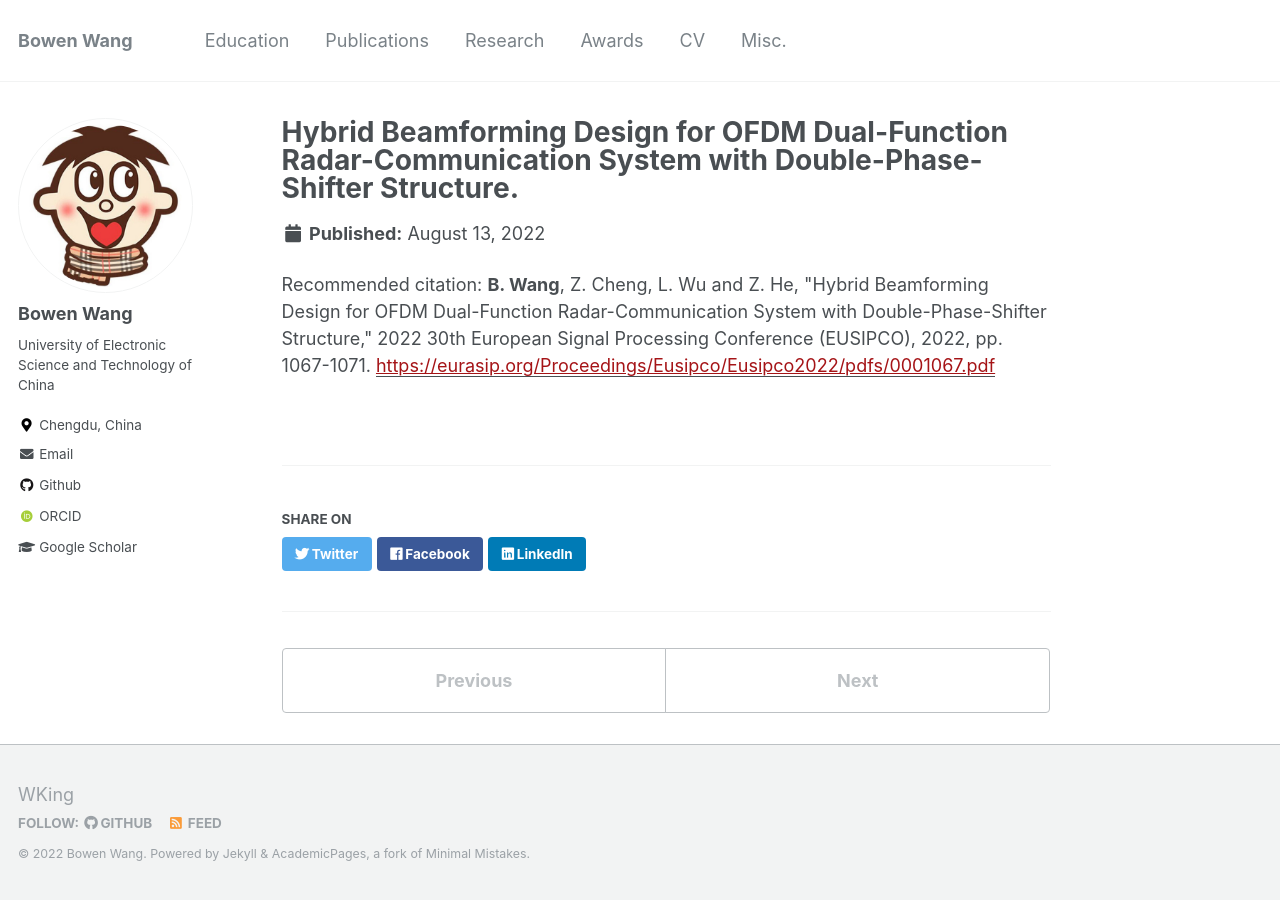
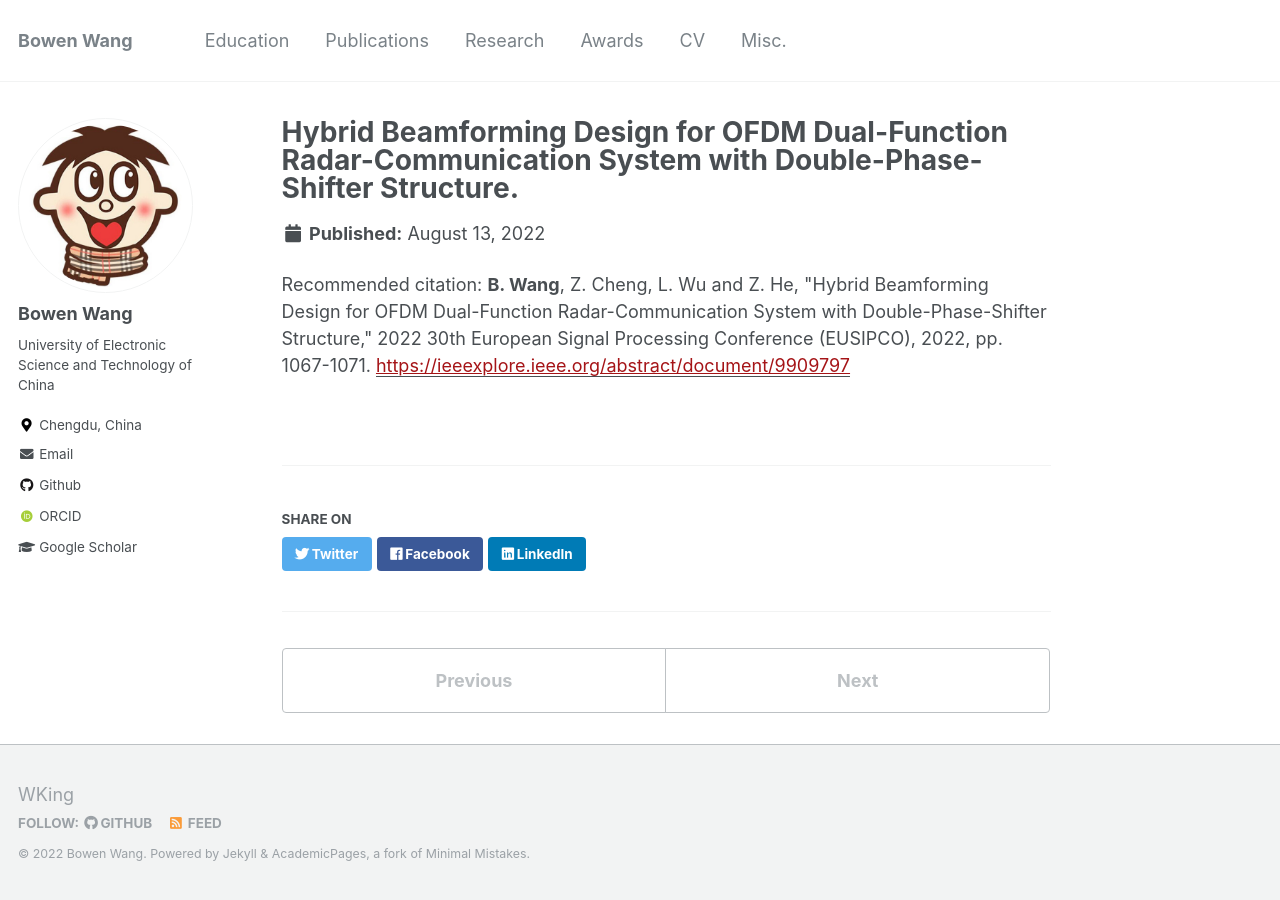
Before and after one commit to BW-Wang/BW-Wang.github.io, a Jekyll site: the page built from _publications/2022-conf2-eusipco.md, in a window 1280 px wide. Built offline with Jekyll 4.4.1, drawn with Linux system fonts in a browser that asks for light colours; some web fonts are replaced; some of the changed lines change nothing that is shown.

Commit message:
Update 2022-conf2-eusipco.md

```diff
--- a/_publications/2022-conf2-eusipco.md
+++ b/_publications/2022-conf2-eusipco.md
@@ -4,7 +4,7 @@ collection: publications
 permalink: /publication/2022-conf2-eusipco
 date: 2022-8-13
 level: conference
-paperurl: 'https://eurasip.org/Proceedings/Eusipco/Eusipco2022/pdfs/0001067.pdf'
+paperurl: 'https://ieeexplore.ieee.org/abstract/document/9909797'
 code: '/files/pdf/slides/EUSOPCO2022_Presentation.pdf'
 citation: '<b>B. Wang</b>, Z. Cheng, L. Wu and Z. He, "Hybrid Beamforming Design for OFDM Dual-Function Radar-Communication System with Double-Phase-Shifter Structure," 2022 30th European Signal Processing Conference (EUSIPCO), 2022, pp. 1067-1071.'
 ---
```
